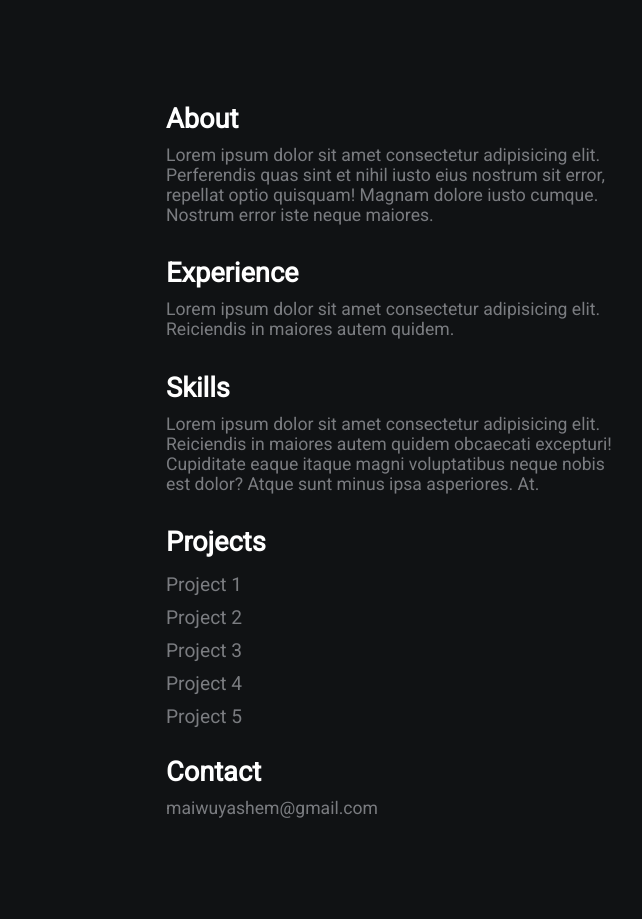
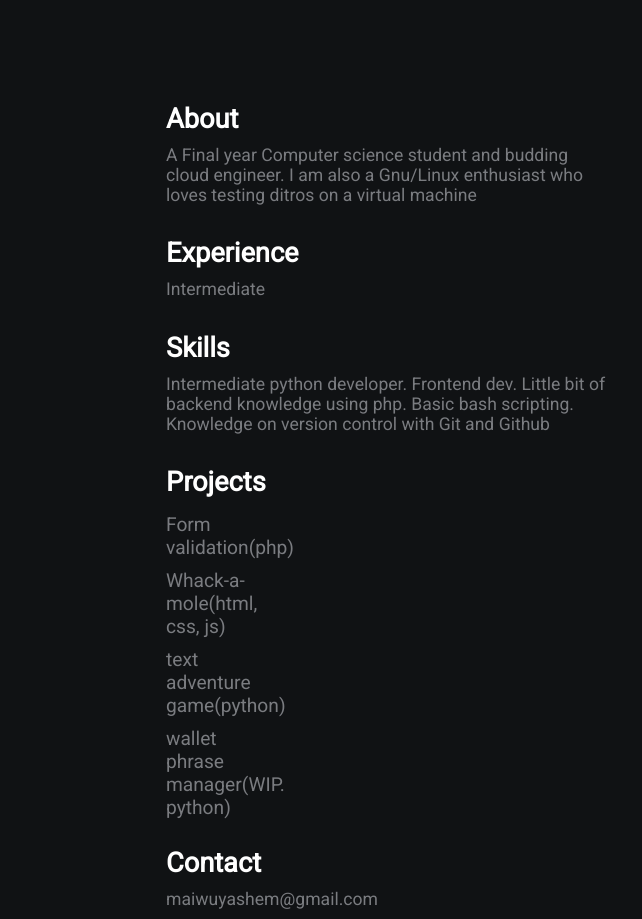
Before and after one commit to xtasysensei/4weeksofazure-task-1, a plain HTML site: page index.html in a window 1280 px wide. Shown: the full height of the page, 474-1116 px from the left. Before the commit the page ends 828 px from the top, so only its background shows below. Drawn offline with Linux system fonts and the light colour scheme.

Commit message:
first commit

```diff
--- a/index.html
+++ b/index.html
@@ -20,18 +20,17 @@
         </div>
         <div class="section-2">
             <h2>About</h2>
-            <p>Lorem ipsum dolor sit amet consectetur adipisicing elit. Perferendis quas sint et nihil iusto eius nostrum sit error, repellat optio quisquam! Magnam dolore iusto cumque. Nostrum error iste neque maiores.</p>
+            <p>A Final year Computer science student and budding cloud engineer. I am also a Gnu/Linux enthusiast who loves testing ditros on a virtual machine</p>
             <h2>Experience</h2>
-            <p>Lorem ipsum dolor sit amet consectetur adipisicing elit. Reiciendis in maiores autem quidem.</p>
+            <p>Intermediate</p>
 
             <h2>Skills</h2>
-            <p>Lorem ipsum dolor sit amet consectetur adipisicing elit. Reiciendis in maiores autem quidem obcaecati excepturi! Cupiditate eaque itaque magni voluptatibus neque nobis est dolor? Atque sunt minus ipsa asperiores. At.</p>
+            <p>Intermediate python developer. Frontend dev. Little bit of backend knowledge using php. Basic bash scripting. Knowledge on version control with Git and Github</p>
             <h2>Projects</h2>
-            <a href="#">Project 1</a>
-            <a href="#">Project 2</a>
-            <a href="#">Project 3</a>
-            <a href="#">Project 4</a>
-            <a href="#">Project 5</a>
+            <a href="#">Form validation(php)</a>
+            <a href="#">Whack-a-mole(html, css, js)</a>
+            <a href="#">text adventure game(python)</a>
+            <a href="#">wallet phrase manager(WIP. python)</a>
             <h2>Contact</h2>
             <p>maiwuyashem@gmail.com</p>
         </div>
```
